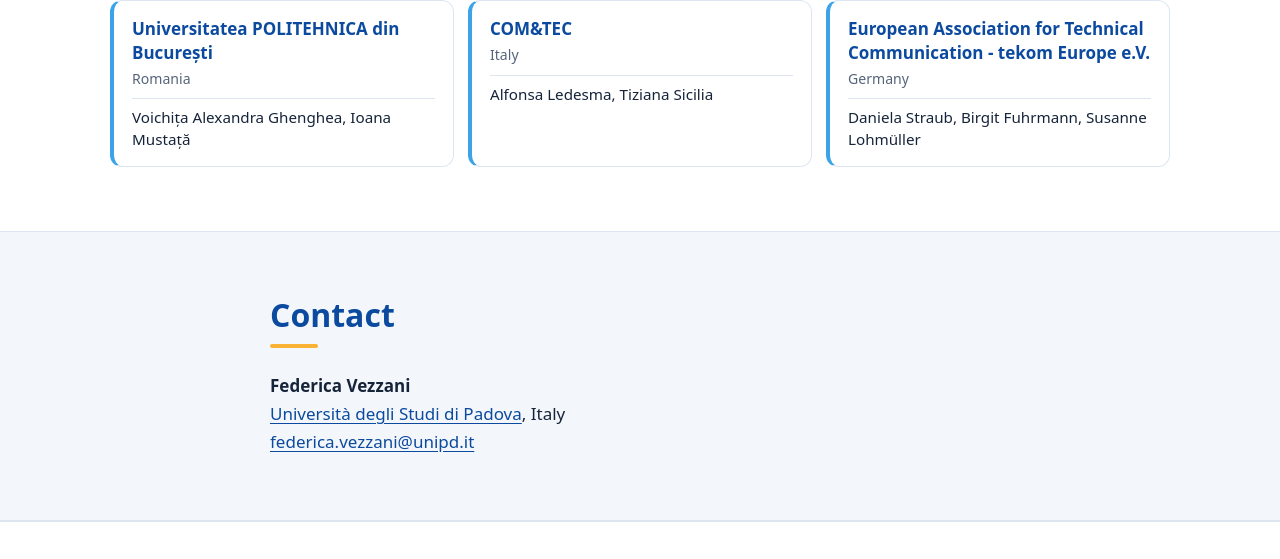
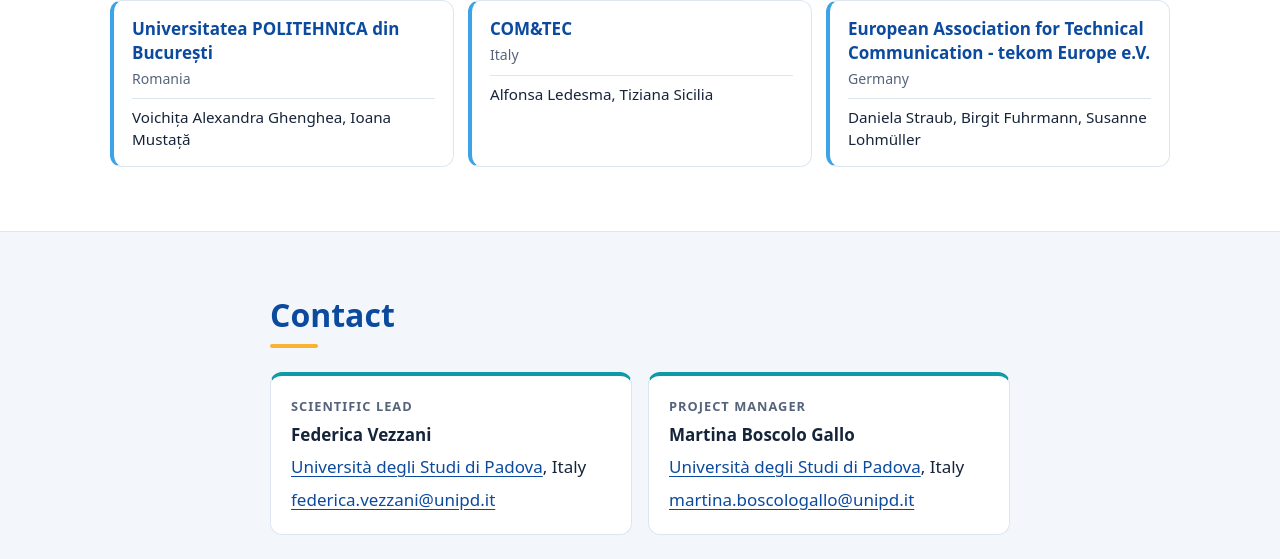
Before and after one commit to TecCOMFramePlus/teccomframeplus.github.io, a plain HTML site: page index.html in a window 1280 px wide. Shown: the part 1687-2246 px from the top of the page. Drawn offline with Linux system fonts and the light colour scheme.

Commit message:
Show Scientific Lead and Project Manager in contact section
Co-Authored-By: Claude Fable 5.2 <noreply@anthropic.com>

```diff
--- a/assets/css/style.css
+++ b/assets/css/style.css
@@ -128,7 +128,16 @@ h2::after {
 .partners .people { margin-top: 6px; padding-top: 8px; border-top: 1px solid var(--line); font-size: 0.95rem; color: var(--ink); }
 
 /* Contact */
-.contact { font-style: normal; }
+.contacts { display: grid; grid-template-columns: repeat(auto-fit, minmax(260px, 1fr)); gap: 16px; }
+.contact {
+  display: flex; flex-direction: column; gap: 4px; font-style: normal;
+  background: #fff; border: 1px solid var(--line); border-top: 4px solid var(--teal);
+  border-radius: var(--radius); padding: 20px; overflow-wrap: anywhere;
+}
+.contact .role {
+  font-size: 0.8rem; font-weight: 600; letter-spacing: 0.08em;
+  text-transform: uppercase; color: var(--muted);
+}
 
 /* Footer */
 .site-footer { background: #fff; border-top: 1px solid var(--line); padding: 40px 0 24px; }
--- a/index.html
+++ b/index.html
@@ -94,11 +94,20 @@
     <section id="contact" class="section section-alt">
       <div class="container narrow">
         <h2>Contact</h2>
-        <address class="contact">
-          <strong>Federica Vezzani</strong><br>
-          <a href="https://www.unipd.it/" target="_blank" rel="noopener">Università degli Studi di Padova</a>, Italy<br>
-          <a href="mailto:federica.vezzani@unipd.it">federica.vezzani@unipd.it</a>
-        </address>
+        <div class="contacts">
+          <address class="contact">
+            <span class="role">Scientific Lead</span>
+            <strong>Federica Vezzani</strong>
+            <span><a href="https://www.unipd.it/" target="_blank" rel="noopener">Università degli Studi di Padova</a>, Italy</span>
+            <a href="mailto:federica.vezzani@unipd.it">federica.vezzani@unipd.it</a>
+          </address>
+          <address class="contact">
+            <span class="role">Project Manager</span>
+            <strong>Martina Boscolo Gallo</strong>
+            <span><a href="https://www.unipd.it/" target="_blank" rel="noopener">Università degli Studi di Padova</a>, Italy</span>
+            <a href="mailto:martina.boscologallo@unipd.it">martina.boscologallo@unipd.it</a>
+          </address>
+        </div>
       </div>
     </section>
   </main>
```
